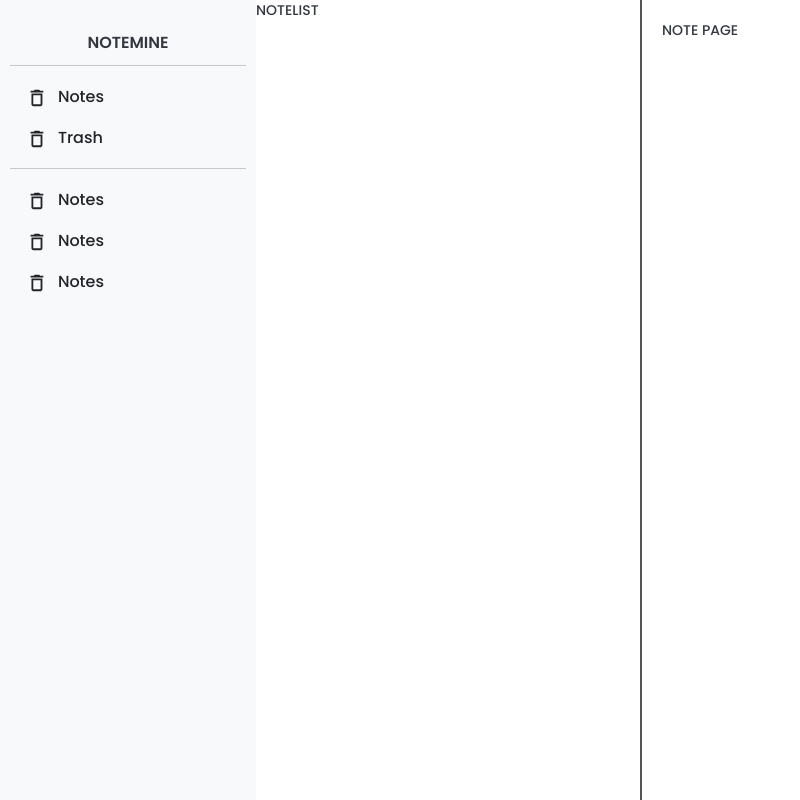
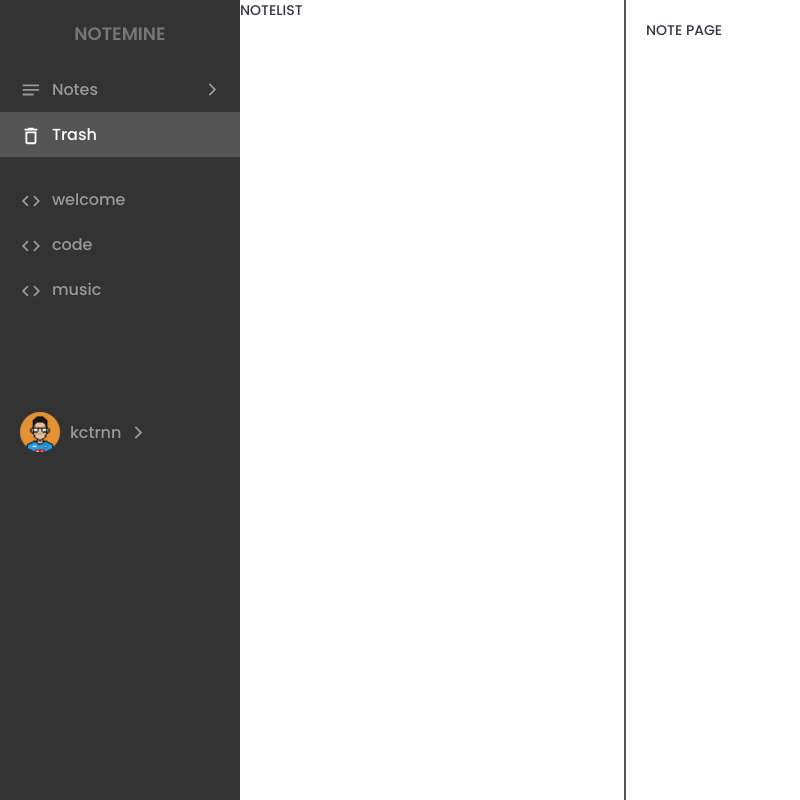
Before and after one commit to kctrnn/note-mine, a React (Create React App) app: page /1 in a window 1280 px wide. Shown: the whole page, without its empty margins (0-800 px from the left). Built offline with nearby package versions, Linux system fonts and the light colour scheme.

Commit message:
Done sidebar UI

```diff
--- a/src/features/Note/components/Sidebar/Sidebar.scss
+++ b/src/features/Note/components/Sidebar/Sidebar.scss
@@ -1,60 +1,107 @@
 .sidebar {
+  flex-basis: 24rem;
   flex-shrink: 0;
-  flex-basis: 20vw;
-  padding: 1rem;
+  background-color: #333;
 
-  //   display: flex;
-  //   flex-direction: column;
-
-  background-color: #f8f9fa;
+  &-menu {
+    margin-top: 2rem;
+  }
 
   &-brand {
+    margin-top: 2rem;
     text-align: center;
+
+    font-weight: 600;
     text-transform: uppercase;
-    font-size: 1.6rem;
-    font-weight: 600;
+    color: #777;
+    font-size: 1.8rem;
+  }
 
-    padding-top: 2rem;
+  &-user {
+    margin-top: 10rem;
+    margin-left: 2rem;
+    display: flex;
+    align-items: center;
+
+    color: #999;
   }
 }
 
-.menu {
-  &-item {
-    // margin-bottom: 1rem;
-  }
+@mixin menu-link {
+  display: block;
+  padding: 1rem 2rem;
 
-  &-link {
-    display: block;
-    padding: 0.8rem 1.6rem;
-    border-radius: 0.25rem;
+  color: #999;
+  font-size: 1.6rem;
 
-    font-size: 1.6rem;
-    color: #212529;
+  transition: color 200ms ease-in-out;
 
   & > svg {
     vertical-align: middle;
     margin-right: 1rem;
   }
 
-    // &.active {
-    //   color: #fff;
-    //   background-color: #555;
-    // }
+  &.active {
+    background-color: #555;
+    color: #fff;
+  }
 
-    &:hover {
-      background-color: #999;
-    }
+  &:hover:not(.active) {
+    color: #777;
   }
 }
 
-hr:not([size]) {
-  height: 1px;
+@mixin dropdown-item {
+  @include menu-link();
+
+  padding-left: 3.5rem;
 }
 
-hr {
-  margin: 1rem 0;
-  color: inherit;
-  background-color: currentColor;
-  border: 0;
-  opacity: 0.25;
+.menu {
+  &-link {
+    @include menu-link;
   }
+}
+
+.dropdown {
+  &-toggle {
+    display: flex;
+    align-items: center;
+
+    & > svg:last-child {
+      margin-left: auto;
+      margin-right: 0;
+      transition: transform 300ms ease-in-out;
+    }
+
+    &.show > svg:last-child {
+      transform: rotate(90deg);
+    }
+  }
+
+  &-menu {
+    max-height: 0;
+    overflow: hidden;
+    transition: max-height 300ms ease-in-out;
+
+    &.show {
+      max-height: 20rem;
+    }
+  }
+
+  &-item {
+    @include dropdown-item();
+  }
+}
+
+.user {
+  &-username {
+    margin-right: 1rem;
+    font-size: 1.6rem;
+  }
+
+  &-avatar {
+    max-width: 4rem;
+    margin-right: 1rem;
+  }
+}
--- a/src/features/Note/components/Sidebar/index.js
+++ b/src/features/Note/components/Sidebar/index.js
@@ -1,40 +1,76 @@
+import ArrowForwardIosIcon from '@material-ui/icons/ArrowForwardIos';
+import CodeIcon from '@material-ui/icons/Code';
 import DeleteOutlineIcon from '@material-ui/icons/DeleteOutline';
+import NotesIcon from '@material-ui/icons/Notes';
+import classNames from 'classnames';
+import Images from 'constants/images';
 import PropTypes from 'prop-types';
-import React from 'react';
+import React, { useState } from 'react';
+import { Link } from 'react-router-dom';
 import './Sidebar.scss';
 
-const Sidebar = ({ tagList }) => {
+const Sidebar = ({ tagList, user }) => {
+  const [active, setActive] = useState(false);
+
+  const handleDropdownToggleClick = () => {
+    setActive((x) => !x);
+  };
+
+  const dropdownToggleClass = classNames('menu-link dropdown-toggle', {
+    show: active,
+  });
+
+  const dropdownMenuClass = classNames('dropdown-menu', { show: active });
+
   return (
-    <div className='sidebar'>
+    <nav className='sidebar'>
       <h1 className='sidebar-brand'>Notemine</h1>
 
-      <hr />
+      <div className='sidebar-menu'>
+        <div className='dropdown'>
+          <Link className={dropdownToggleClass}>
+            <NotesIcon fontSize='large' />
+            Notes
+            <ArrowForwardIosIcon onClick={handleDropdownToggleClick} />
+          </Link>
+
+          <div className={dropdownMenuClass}>
+            <Link className='dropdown-item'>
+              <NotesIcon fontSize='large' />
+              Untagged
+            </Link>
+            <Link className='dropdown-item'>
+              <NotesIcon fontSize='large' />
+              Todo
+            </Link>
+            <Link className='dropdown-item'>
+              <NotesIcon fontSize='large' />
+              Locked
+            </Link>
+          </div>
+        </div>
+
+        <Link className='menu-link active'>
+          <DeleteOutlineIcon fontSize='large' />
+          Trash
+        </Link>
+      </div>
 
       <div className='sidebar-menu'>
-        <div className='menu-main'>
-          <a href='#' className='menu-link active'>
-            <DeleteOutlineIcon fontSize='large' />
-            Notes
-          </a>
+        {tagList.map((tag) => (
+          <Link className='menu-link'>
+            <CodeIcon fontSize='large' />
+            {tag}
+          </Link>
+        ))}
+      </div>
 
-          <a href='#' className='menu-link'>
-            <DeleteOutlineIcon fontSize='large' />
-            Trash
-          </a>
-        </div>
-
-        <hr />
-
-        <div className='menu-list'>
-          {tagList.map((tag) => (
-            <a href='#' className='menu-link'>
-              <DeleteOutlineIcon fontSize='large' />
-              Notes
-            </a>
-          ))}
-        </div>
+      <div className='sidebar-user'>
+        <img src={Images.CIRO_AVT} alt='' className='user-avatar' />
+        <p className='user-username'>{user.userName}</p>
+        <ArrowForwardIosIcon className='user-icon' />
       </div>
-    </div>
+    </nav>
   );
 };
 
--- a/src/features/Note/pages/MainPage/index.js
+++ b/src/features/Note/pages/MainPage/index.js
@@ -6,10 +6,14 @@ import NotePage from 'features/Note/components/NotePage';
 
 const MainPage = (props) => {
   const tags = ['welcome', 'code', 'music'];
+  const user = {
+    userName: 'kctrnn',
+    avatar: '',
+  };
 
   return (
     <div style={{ display: 'flex', height: '100vh' }}>
-      <Sidebar tagList={tags} />
+      <Sidebar tagList={tags} user={user} />
 
       <NoteList />
 
```
Lines whose indentation alone changed are shown as unchanged.
